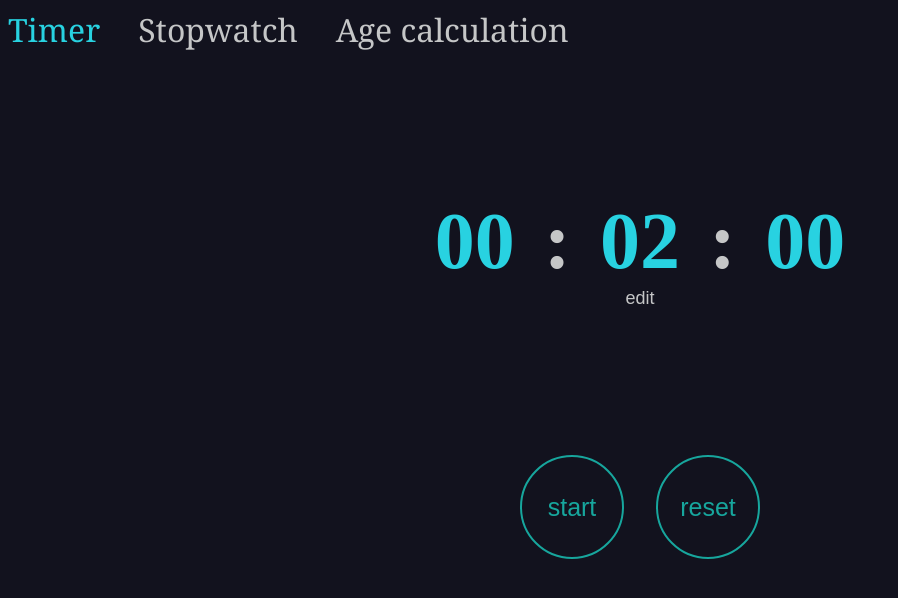
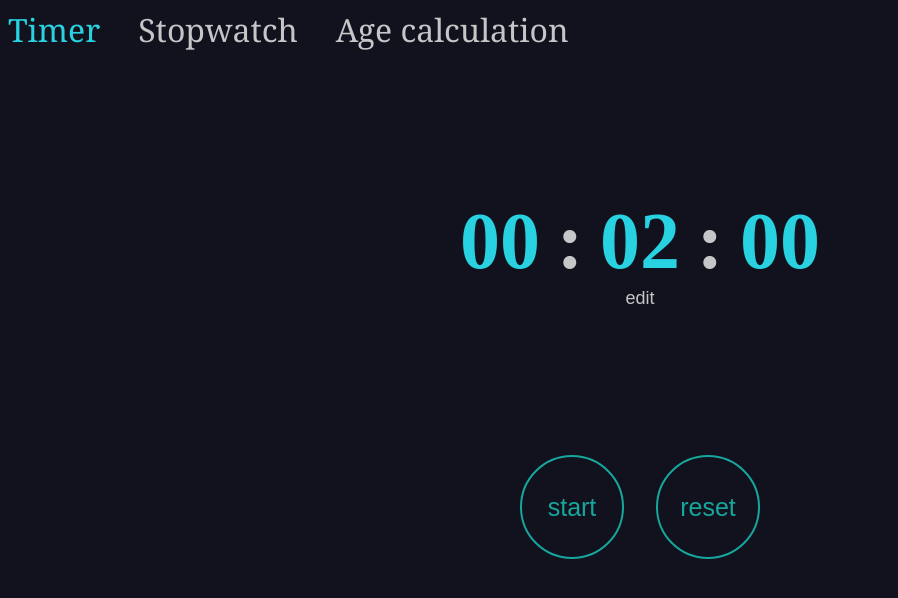
Before and after one commit to ElyyaS/Timer, a plain HTML site: page index.html in a window 1280 px wide. Shown: the whole page, without its empty margins (0-898 px from the left). Drawn offline with Linux system fonts and the light colour scheme.

Commit message:
Update style.css

```diff
--- a/style.css
+++ b/style.css
@@ -133,8 +133,8 @@ h1.timerDisplay {
     display: inline;
     z-index: -1;
     font-size: 500%;
-    margin-right: 1%;
-    margin-left: 1%;
+    margin-right: 0.5%;
+    margin-left: 0.5%;
     color: #28D2E1;
 }
 
@@ -142,11 +142,10 @@ h1.colonTimerDisplay {
     display: inline;
     z-index: -1;
     font-size: 500%;
-    margin-right: 1%;
-    margin-left: 1%;
+    margin-right: 0.5%;
+    margin-left: 0.5%;
     color: #C5C6C7;
 }
-
 
 div.editTimerDiv {
     display: block;
```
